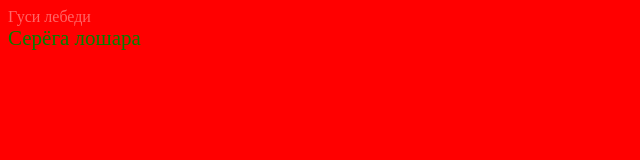
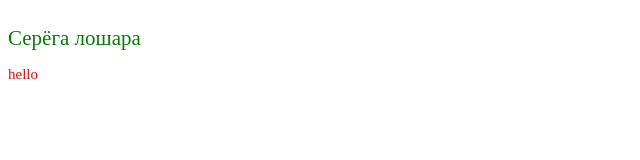
Before and after one commit to SergeyRSF/sergeyshop, a website: page index.html in a window 1280 px wide. Shown: the whole page, without its empty margins (0-640 px from the left). Drawn offline with Linux system fonts and the light colour scheme.

Commit message:
Сделал белай фон
Signed-off-by: Alexey Kominch <akominch@mail.ru>

```diff
--- a/scss/styles.scss
+++ b/scss/styles.scss
@@ -2,7 +2,7 @@
 @import 'index';
 
 
-$color: #ff0000;
+$color: #fff;
 
 body {
     background-color: $color;
```
Also changed, not shown: css/styles.css.
